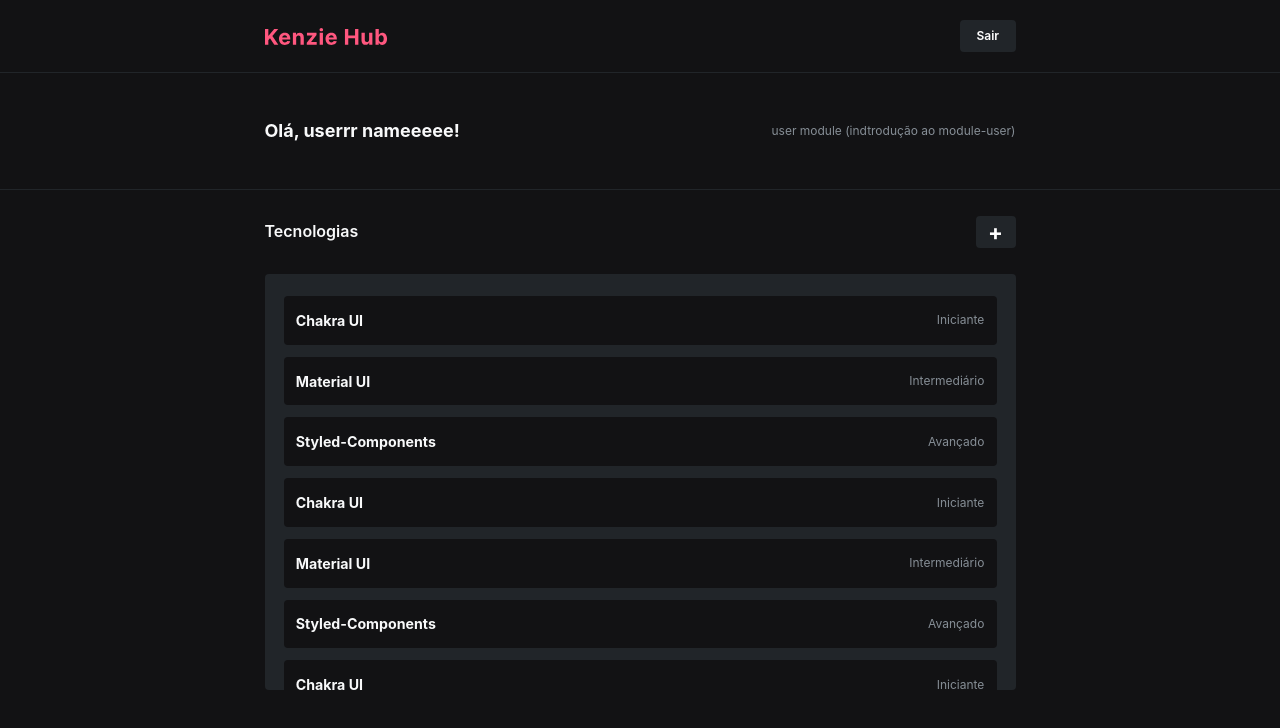
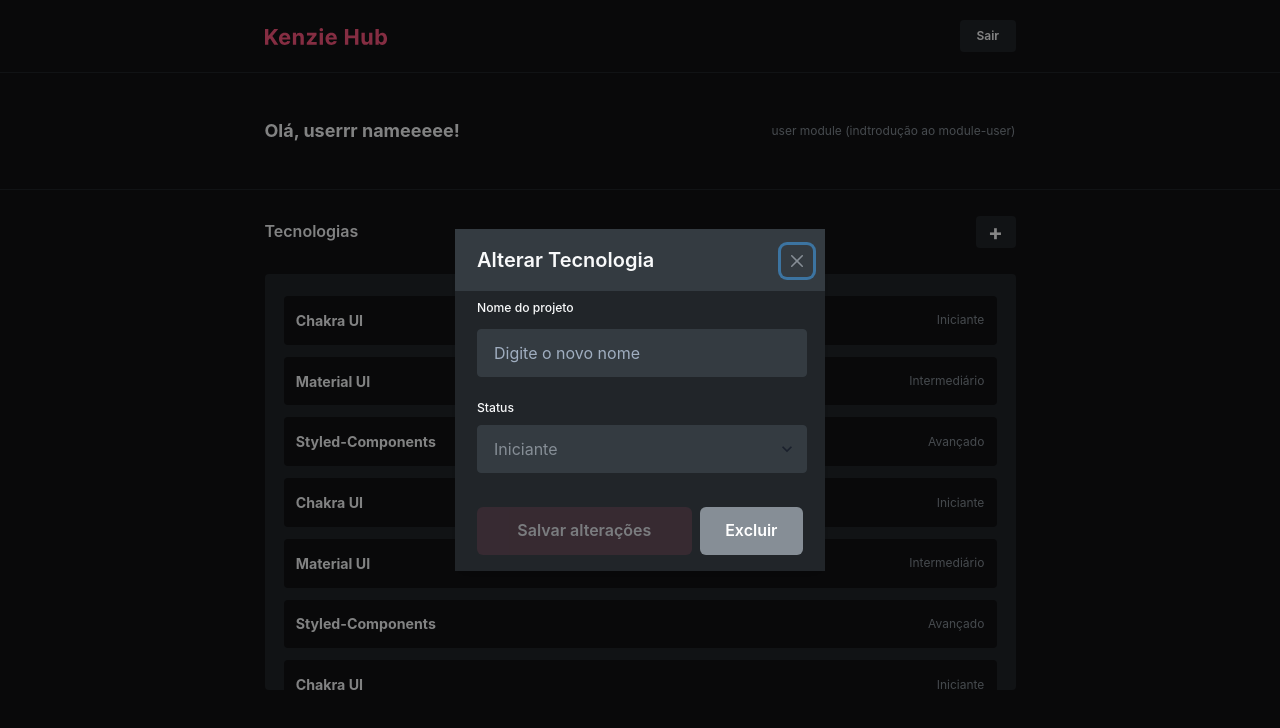
Before and after one commit to 2victor2/kenzie-hub, a React (Create React App) app: page /dashboard in a window 1280 px wide. Shown: the top 728 px of the page. Built offline with nearby package versions, Linux system fonts and the light colour scheme; the HTML template or start-up script is replaced by a standard one.

Commit message:
feat: change/create tech modals

```diff
--- a/src/pages/Dashboard/index.jsx
+++ b/src/pages/Dashboard/index.jsx
@@ -5,14 +5,33 @@ import {
   Heading,
   HStack,
   Text,
+  Modal,
+  ModalBody,
+  ModalCloseButton,
+  ModalContent,
+  ModalFooter,
+  ModalHeader,
+  ModalOverlay,
+  useDisclosure,
+  FormControl,
+  SimpleGrid,
+  GridItem,
 } from "@chakra-ui/react";
+import { useState } from "react";
 import Header from "../../components/Header";
+import Input from "../../components/Input";
 import List from "../../components/List";
+import Select from "../../components/Select";
 
 const Dashboard = () => {
+  const [modalType, setModalType] = useState("Alterar Tecnologia");
+  const { isOpen, onOpen, onClose } = useDisclosure();
+  const handleModal = (type) => {
+    setModalType(type);
+  };
   return (
     <Container maxW="1440px" p={0}>
-      <Flex flexDir="column" pb={[5, 10]} >
+      <Flex flexDir="column" pb={[5, 10]}>
         <Header />
         <Flex
           h={["131px", "118px"]}
@@ -71,6 +90,64 @@ const Dashboard = () => {
           <List />
         </Flex>
       </Flex>
+      <Modal isCentered closeOnOverlayClick isOpen={true} onClose={onClose}>
+        <ModalOverlay />
+        <ModalContent w={["295px", "370px"]}>
+          <ModalHeader
+            color="brand.grey0"
+            bg="brand.grey2"
+            h={["40px", "50px"]}
+            px={["17px", "22px"]}
+          >
+            {modalType}
+          </ModalHeader>
+          <ModalCloseButton color="brand.grey1" top="var(--chakra-space-4)" />
+          <ModalBody bg="brand.grey3" px={["17px", "22px"]}>
+            <FormControl>
+              <Input
+                label={
+                  modalType === "Cadastrar Tecnologia"
+                    ? "Nome"
+                    : "Nome do projeto"
+                }
+                placeholder={
+                  modalType === "Cadastrar Tecnologia"
+                    ? "Digite o nome"
+                    : "Digite o novo nome"
+                }
+              />
+              <Select
+                label={
+                  modalType === "Cadastrar Tecnologia"
+                    ? "Selecione o status"
+                    : "Status"
+                }
+                placeholder="Iniciante"
+              >
+                <option value="Intermediário">Intermediário</option>
+                <option value="Avançado">Avançado</option>
+              </Select>
+            </FormControl>
+          </ModalBody>
+
+          <ModalFooter bg="brand.grey3" px={["17px", "22px"]} pt={0}>
+              {modalType === "Cadastrar Tecnologia" ? (
+                <Button variant="primary" w="100%" minH={["38.38px", "48px"]} fontSize={["0.8rem", "1rem"]} >Cadastrar Tecnologia</Button>
+              ) : (
+                <SimpleGrid  w="100%" columns={3} gap={2}>
+                  <GridItem colSpan={2}>
+                    <Button variant="primary" minH={["38.38px", "48px"]} w="100%" fontSize={["0.8rem", "1rem"]} isDisabled>
+                      Salvar alterações
+                    </Button>
+                  </GridItem>
+                  <GridItem colSpan={1}>
+                    <Button variant="grey" w="100%" minH={["38.38px", "48px"]} fontSize={["0.8rem", "1rem"]} >Excluir</Button>
+                  </GridItem>
+            </SimpleGrid>
+              )}
+          </ModalFooter>
+        </ModalContent>
+      </Modal>
     </Container>
   );
 };
--- a/src/styles/theme.jsx
+++ b/src/styles/theme.jsx
@@ -104,6 +104,7 @@ const theme = extendTheme({
         },
       },
     },
+
   },
 });
 
```
Also changed, not shown: src/components/Modal/index.jsx (+47 -0 lines).
